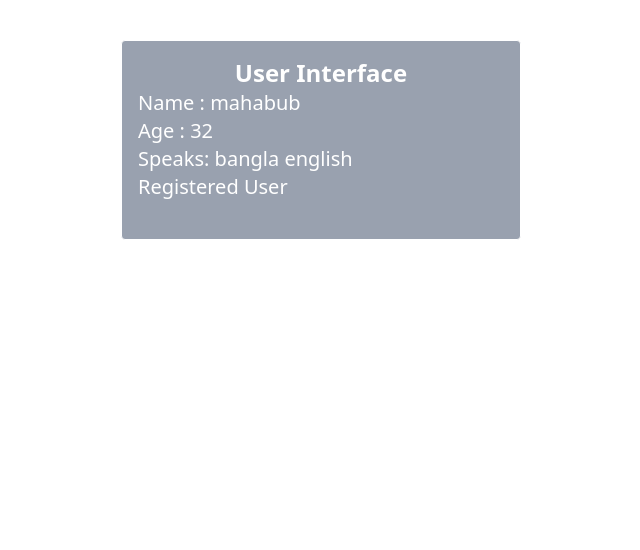
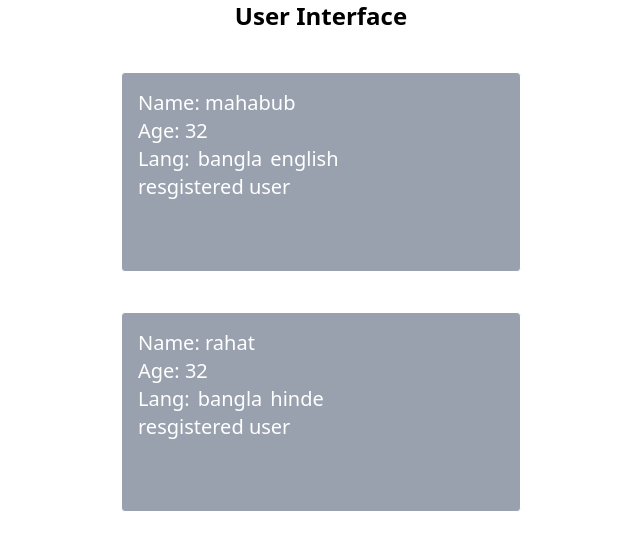
Before and after one commit to mahbub810515/typescript-practice, a React (Vite) app: page / in a window 1280 px wide. Shown: the top 550 px of the page, without its empty margins (319-959 px from the left). Built offline with nearby package versions, Linux system fonts and the light colour scheme.

Commit message:
array of object logic build

```diff
--- a/src/App.jsx
+++ b/src/App.jsx
@@ -1,17 +1,25 @@
 import React from 'react'
 import User from './assets/components/User'
 
-let user = {
+let users = [{
   name: "mahabub",
   age: 32,
   isRegistered: true,
   lan: ["bangla", "english"]
-}
+},
+{
+  name: "rahat",
+  age: 32,
+  isRegistered: true,
+  lan: ["bangla", "hinde"]
+}]
+
 
 const App = () => {
   return (
     <div>
-      <User user={user}/>
+      <User users={users}/>
+
 
     </div>
   )
--- a/src/assets/components/User.tsx
+++ b/src/assets/components/User.tsx
@@ -1,28 +1,29 @@
-import React from 'react'
+import React, { use } from 'react'
 
 type userProps = {
-    user: {
-    name: string;
-    age: number;
-    isRegistered: boolean;
-    lan: string[];
-}
+    users: {
+        name: string;
+        age: number;
+        isRegistered: boolean;
+        lan: string[];
+    }[]
 }
 
-const User = ({user}:userProps) => {
+const User = ({ users }: userProps) => {
     return (
-        <div className='w-100 h-50 mx-auto my-10 p-4 text-xl text-white border rounded bg-gray-400'>
+        <div >
             <h1 className='text-center font-bold text-2xl'>User Interface</h1>
-            <h3>Name : {user.name}</h3>
-            <h3>Age : {user.age}</h3>
-            <h2>Speaks:
-                {user.lan.map((language,index)=>{
-                    return <span key={index}> {language} </span>
-                })}
+            {users.map((user) => {
+                return <div className='w-100 h-50 mx-auto my-10 p-4 text-xl text-white border rounded bg-gray-400'>
+                    <h2>Name: {user.name}</h2>
+                    <h2>Age: {user.age}</h2>
+                    <h2 className='flex gap-2'>Lang:  {user.lan.map((lang,index)=>{
+                        return <p key={index}>{lang}</p>
+                    })} </h2>
+                    {user.isRegistered? <p>resgistered user</p> : <p>Not Reg user</p>}
+                </div>
 
-            </h2>
-            {user.isRegistered ? <p>Registered User</p> : <p>Not Resigtered User</p>}
-
+            })}
         </div>
     )
 }
```
